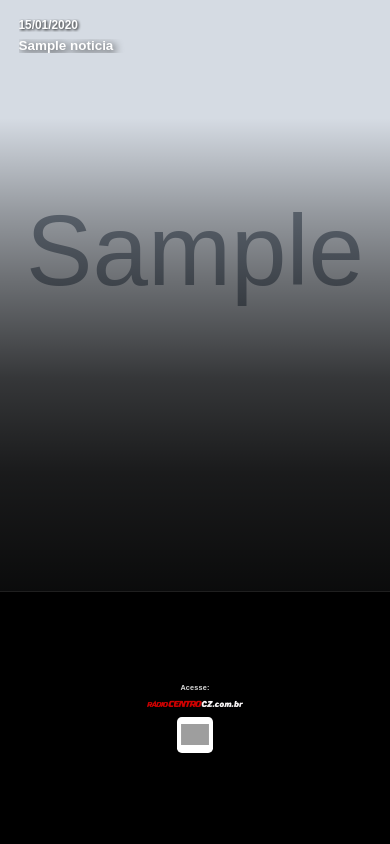
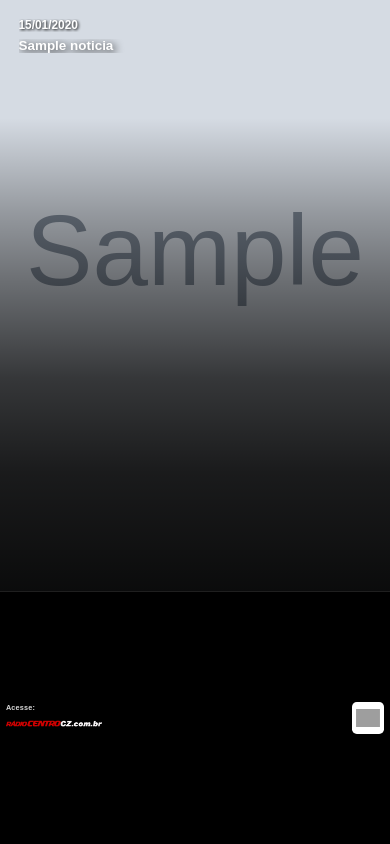
Before and after one commit to lldearaujo/conteudooh, a FastAPI app: page / in a window 390 px wide. Run offline with FastAPI, Linux system fonts and the light colour scheme; tables that the repository leaves empty hold one stand-in row (values such as "Sample post"); grey boxes marked "Sample" are stand-in pictures; grey boxes are pictures that could not be loaded.

Commit message:
Deploy: Atualização do sistema ConteudoOH - 12/12/2025 16:01:10,72

```diff
--- a/static/exibicao.css
+++ b/static/exibicao.css
@@ -324,6 +324,30 @@ body {
     box-sizing: border-box;
 }
 
+/* Em telas pequenas, usar layout horizontal para evitar QR code ocupar todo espaço */
+@media (max-width: 768px) {
+    .footer-content-bottom {
+        flex-direction: row !important;
+        align-items: center !important;
+        justify-content: space-between !important;
+    }
+
+    .footer-left-group {
+        display: flex;
+        flex-direction: column;
+        align-items: flex-start;
+        justify-content: center;
+        gap: clamp(1px, 0.3vh, 3px);
+        flex-shrink: 0;
+    }
+
+    .qrcode-container {
+        flex-shrink: 0 !important;
+        display: flex !important;
+        margin-left: auto;
+    }
+}
+
 .footer-left-group {
     display: flex;
     flex-direction: column;
@@ -523,21 +547,45 @@ body {
     }
 
     .footer-content-bottom {
-        gap: clamp(2px, 0.4vh, 4px);
+        flex-direction: row !important;
+        align-items: center !important;
+        justify-content: space-between !important;
+        gap: clamp(4px, 1vw, 8px) !important;
+    }
+
+    .footer-left-group {
+        display: flex;
+        flex-direction: column;
+        align-items: flex-start;
+        justify-content: center;
+        gap: clamp(1px, 0.3vh, 3px);
+        flex-shrink: 0;
+        max-width: calc(100% - 100px);
     }
 
     .footer-texto {
         font-size: clamp(8.4px, 1.2vw + 0.48vh, 14.4px);
+        white-space: nowrap;
+        text-align: left;
     }
 
     .footer-logo {
         height: clamp(19.2px, 3vw + 1.2vh, 43.2px);
         max-width: clamp(108px, 21.6vw + 2.4vh, 252px);
+        flex-shrink: 0;
+    }
+
+    .qrcode-container {
+        flex-shrink: 0 !important;
+        display: flex !important;
+        margin-left: auto;
     }
 
     .qrcode-image {
-        width: clamp(42px, 7.2vw + 1.8vh, 96px);
-        height: clamp(42px, 7.2vw + 1.8vh, 96px);
+        width: clamp(38px, 6.5vw + 1.6vh, 85px) !important;
+        height: clamp(38px, 6.5vw + 1.6vh, 85px) !important;
+        max-width: 85px !important;
+        max-height: 85px !important;
     }
 }
 
@@ -580,21 +628,45 @@ body {
     }
 
     .footer-content-bottom {
-        gap: clamp(2px, 0.4vh, 4px);
+        flex-direction: row !important;
+        align-items: center !important;
+        justify-content: space-between !important;
+        gap: clamp(4px, 1vw, 8px) !important;
+    }
+
+    .footer-left-group {
+        display: flex;
+        flex-direction: column;
+        align-items: flex-start;
+        justify-content: center;
+        gap: clamp(1px, 0.25vh, 2px);
+        flex-shrink: 0;
+        max-width: calc(100% - 70px);
     }
 
     .footer-texto {
         font-size: clamp(7.2px, 1.08vw + 0.36vh, 13.2px);
+        white-space: nowrap;
+        text-align: left;
     }
 
     .footer-logo {
         height: clamp(16.8px, 2.4vw + 0.96vh, 36px);
         max-width: clamp(96px, 19.2vw + 1.8vh, 216px);
+        flex-shrink: 0;
+    }
+
+    .qrcode-container {
+        flex-shrink: 0 !important;
+        display: flex !important;
+        margin-left: auto;
     }
 
     .qrcode-image {
-        width: clamp(36px, 6vw + 1.2vh, 78px);
-        height: clamp(36px, 6vw + 1.2vh, 78px);
+        width: clamp(32px, 5.5vw + 1.1vh, 65px) !important;
+        height: clamp(32px, 5.5vw + 1.1vh, 65px) !important;
+        max-width: 65px !important;
+        max-height: 65px !important;
     }
 }
 
--- a/static/exibicao.js
+++ b/static/exibicao.js
@@ -121,9 +121,30 @@ function exibirNoticia(noticia) {
         qrcodeImage.onload = function() {
             console.log('QR code carregado com sucesso:', qrcodeUrl);
             this.style.display = 'block';
+            // Garantir que o QR code não ultrapasse o tamanho máximo
+            const larguraTela = window.innerWidth || document.documentElement.clientWidth || screen.width;
+            const alturaTela = window.innerHeight || document.documentElement.clientHeight || screen.height;
+
+            // Limitar tamanho máximo baseado na resolução da tela
+            let maxSize = 70;
+            if (larguraTela <= 256 && alturaTela <= 384) {
+                maxSize = 56; // Para 256x384px
+            } else if (larguraTela <= 480) {
+                maxSize = 65; // Para telas pequenas
+            } else if (larguraTela <= 768) {
+                maxSize = 85; // Para telas médias
+            }
+
+            this.style.maxWidth = maxSize + 'px';
+            this.style.maxHeight = maxSize + 'px';
+            this.style.width = 'auto';
+            this.style.height = 'auto';
+
             if (qrcodeContainer) {
                 qrcodeContainer.style.display = 'flex';
                 qrcodeContainer.style.visibility = 'visible';
+                qrcodeContainer.style.flexShrink = '0';
+                qrcodeContainer.style.maxWidth = maxSize + 'px';
             }
         };
 
@@ -131,6 +152,7 @@ function exibirNoticia(noticia) {
         if (qrcodeContainer) {
             qrcodeContainer.style.display = 'flex';
             qrcodeContainer.style.visibility = 'visible';
+            qrcodeContainer.style.flexShrink = '0';
         }
         qrcodeImage.style.display = 'block';
         qrcodeImage.style.visibility = 'visible';
```
Also changed, not shown: other parts of static/exibicao.css (+32 -5 lines).
